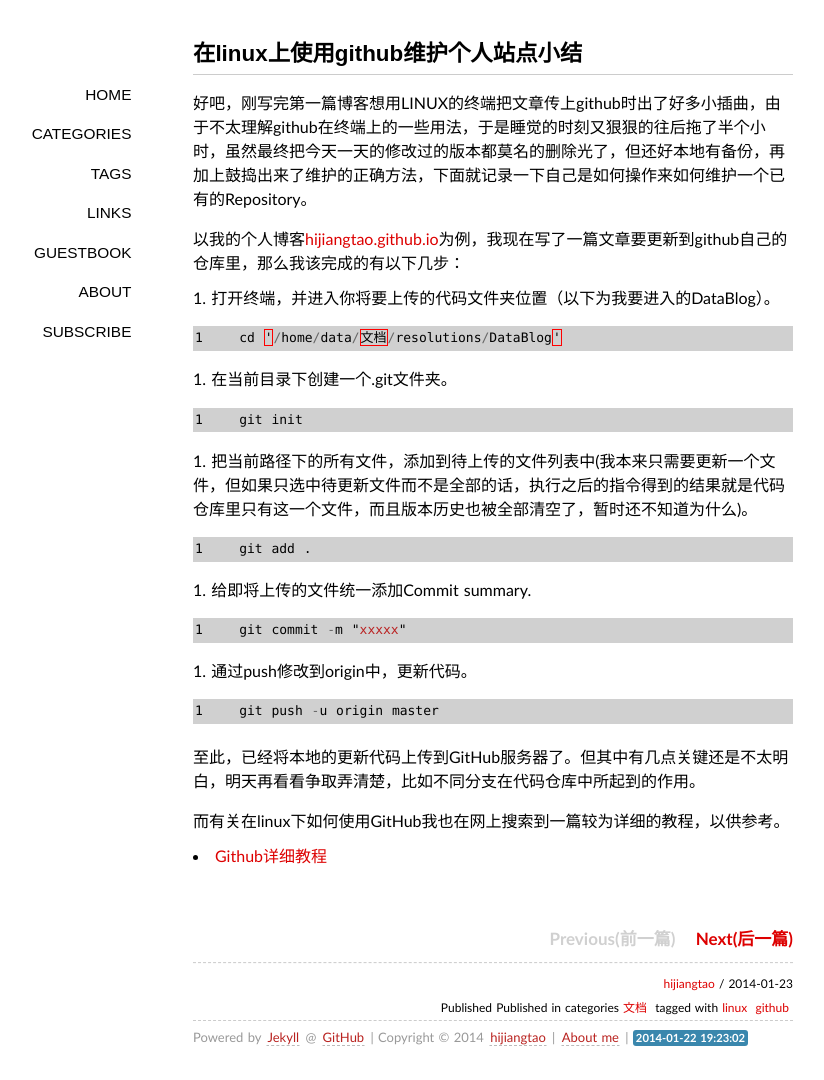
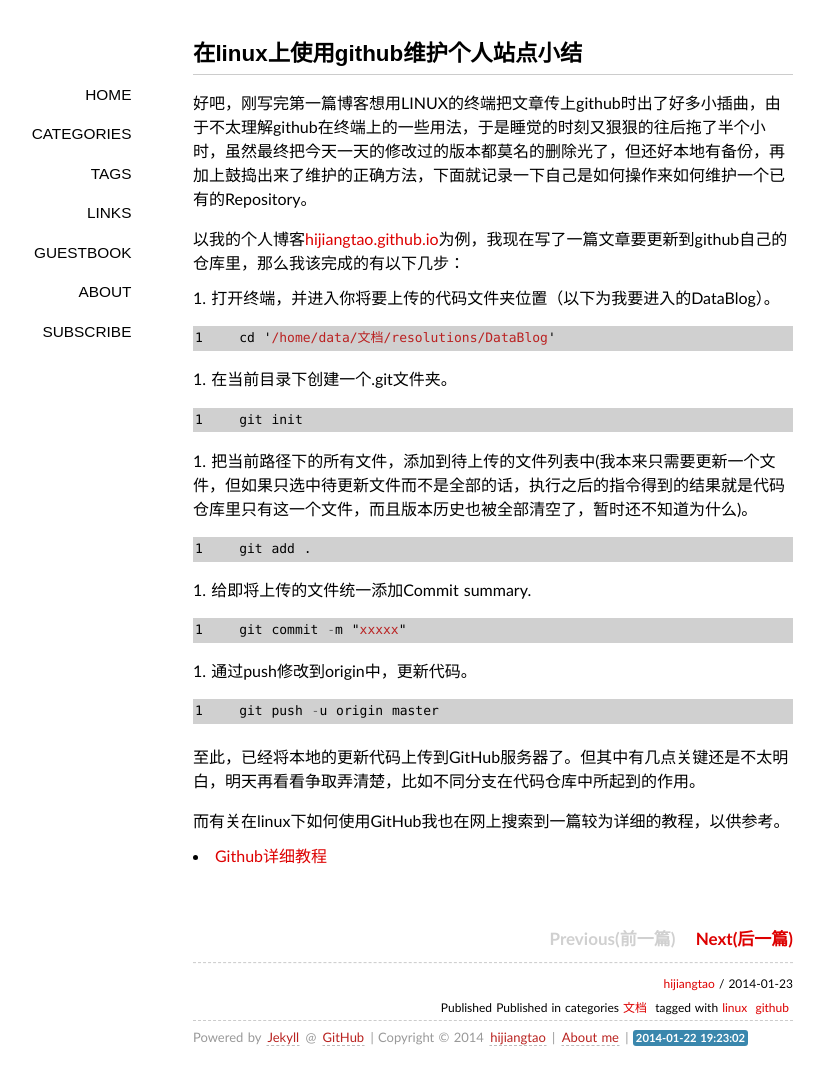
Before and after one commit to jessica0530/hijiangtao.github.io, a Jekyll site: the page built from _posts/2014-01-23-githuboflinux.md, in a window 1280 px wide. Shown: the whole page, without its empty margins (147-971 px from the left). Built offline with Jekyll 4.4.1, drawn with Linux system fonts in a browser that asks for light colours; some web fonts are replaced; Markdown is read by kramdown in place of the engine named in the settings; comment, search, counter and statistics services are not loaded.

Commit message:
Update 2014-01-23-githuboflinux.md

```diff
--- a/_posts/2014-01-23-githuboflinux.md
+++ b/_posts/2014-01-23-githuboflinux.md
@@ -12,7 +12,7 @@ tags: linux github
 以我的个人博客[hijiangtao.github.io](https://github.com/hijiangtao/hijiangtao.github.io)为例，我现在写了一篇文章要更新到github自己的仓库里，那么我该完成的有以下几步：
 
 1. 打开终端，并进入你将要上传的代码文件夹位置（以下为我要进入的DataBlog）。
-{% highlight cpp linenos %}
+{% highlight javascript linenos %}
     cd '/home/data/文档/resolutions/DataBlog'
 {% endhighlight %}
 
```
